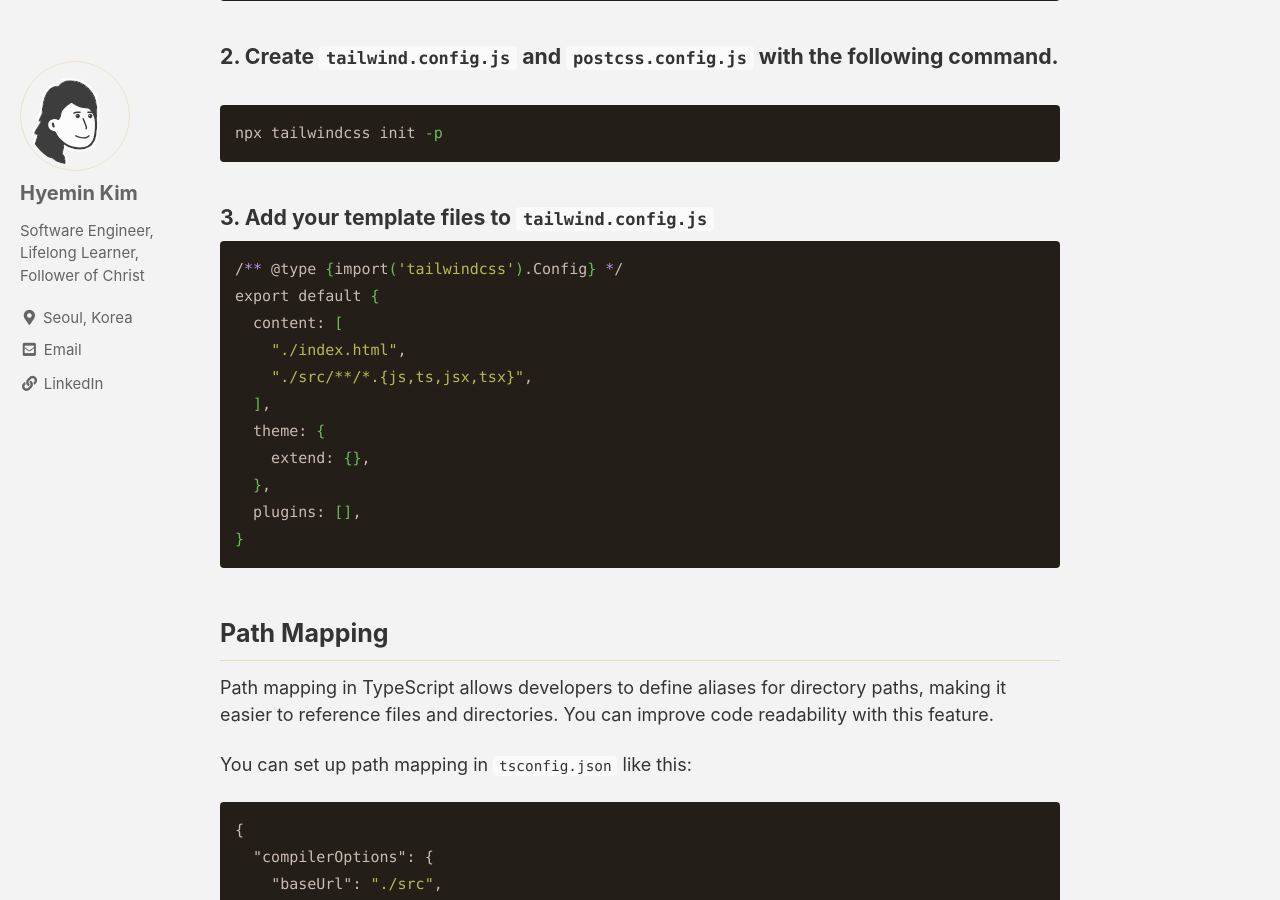
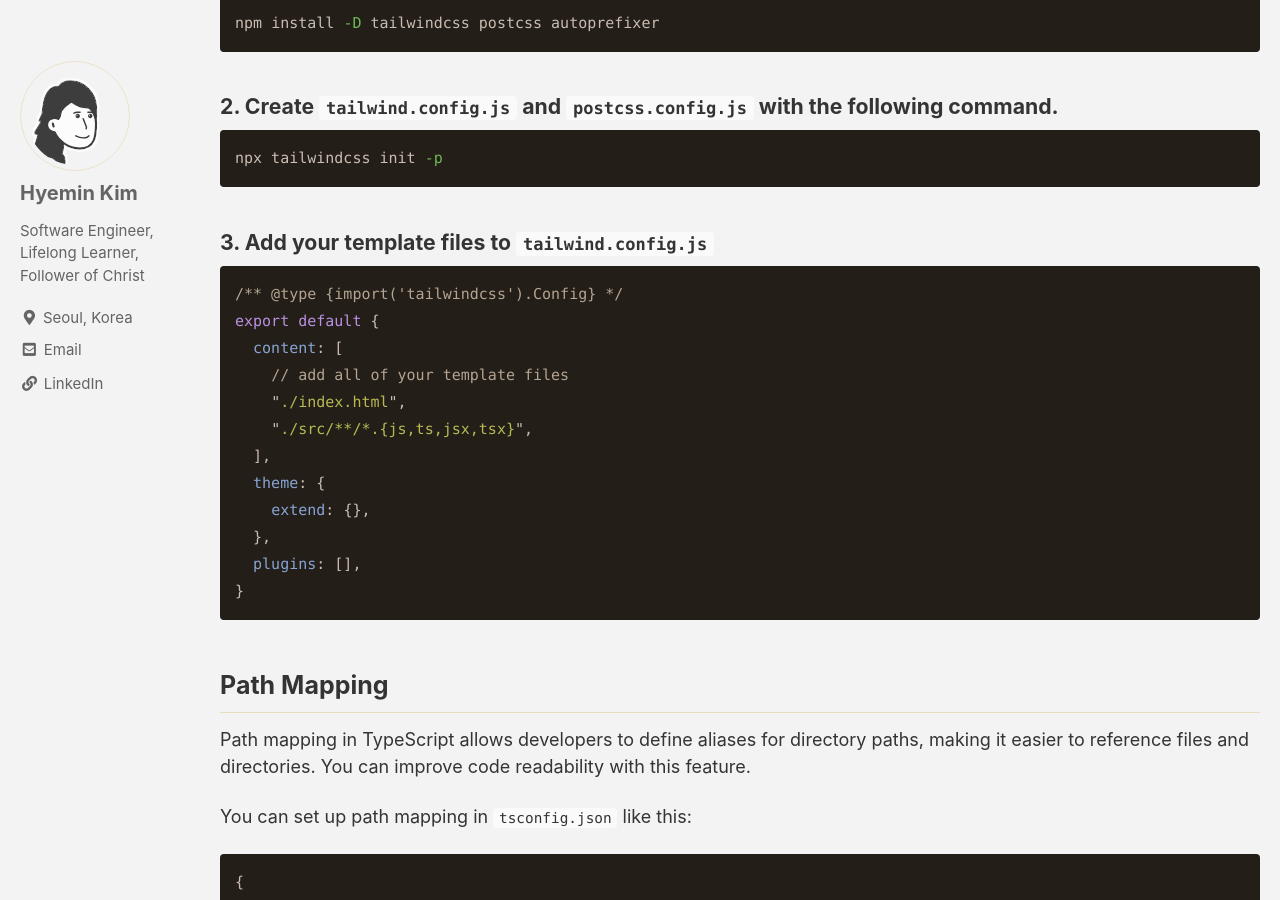
Before and after one commit to hkim-dev/hkim-dev.github.io, a Jekyll site: the page built from _posts/2024-05-10-Migration Guide to Vite from CRA.md, in a window 1280 px wide and 900 px high, scrolled down 3381 px. Built offline with Jekyll 4.4.1, drawn with Linux system fonts in a browser that asks for light colours; cached includes are drawn as plain includes; emoji names are drawn with the system emoji font; comment, search, counter and statistics services are not loaded; some of the changed text lies outside the part shown.

Commit message:
visual improvements

````diff
--- a/_posts/2024-05-10-Migration Guide to Vite from CRA.md
+++ b/_posts/2024-05-10-Migration Guide to Vite from CRA.md
@@ -57,6 +58,7 @@ mv public/index.html .
   </head>
   <body>
     <div id="root"></div>
+    <!-- Update this part -->
     <script type="module" src="/src/index.tsx"></script>
   </body>
 </html>
@@ -106,10 +108,11 @@ npx tailwindcss init -p
 ```
 
 #### 3. Add your template files to `tailwind.config.js`
-```bash
+```js
 /** @type {import('tailwindcss').Config} */
 export default {
   content: [
+    // add all of your template files
     "./index.html",
     "./src/**/*.{js,ts,jsx,tsx}",
   ],
````
Also changed, not shown: other parts of _posts/2024-05-10-Migration Guide to Vite from CRA.md (+1 -0 lines).
